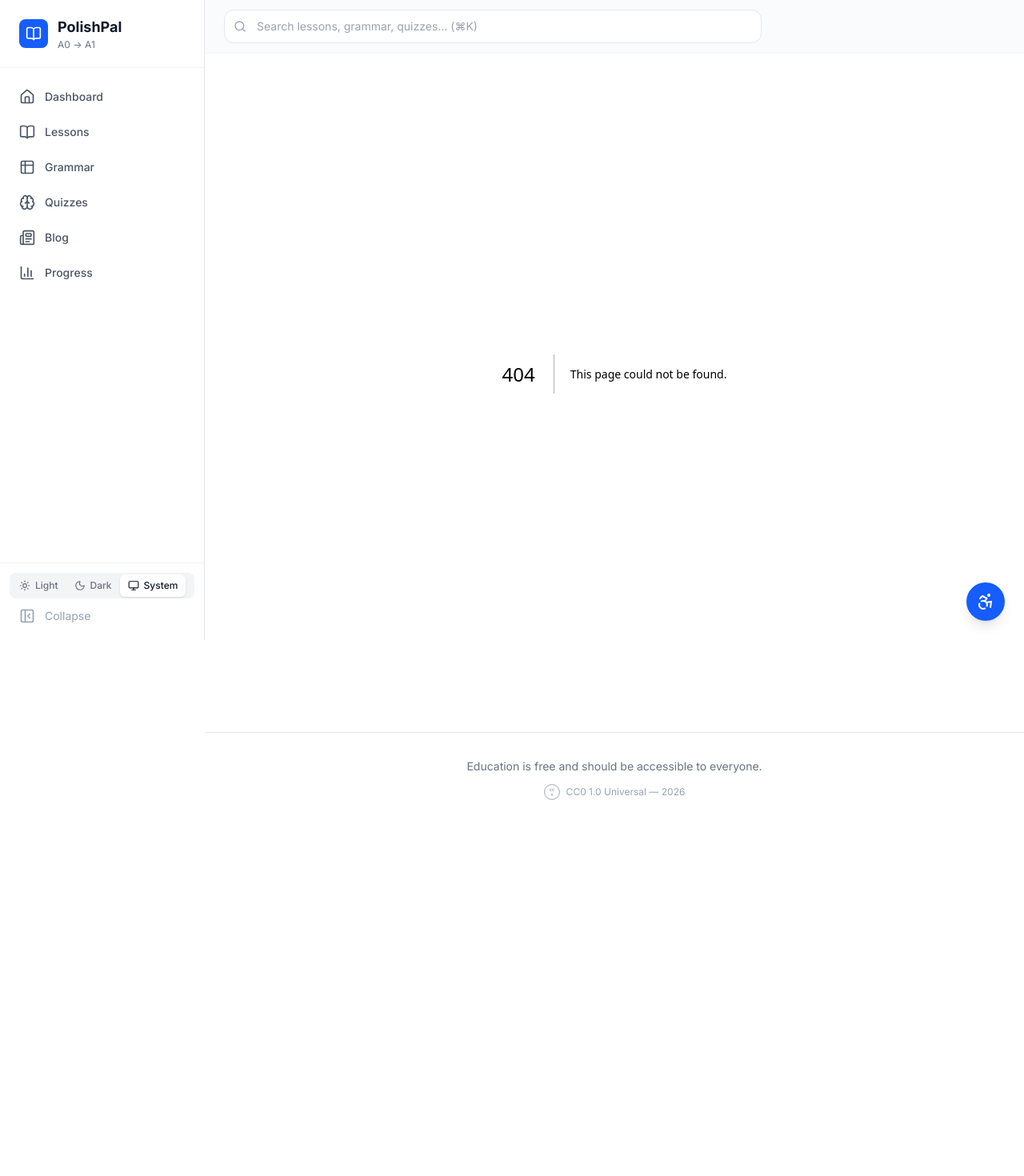
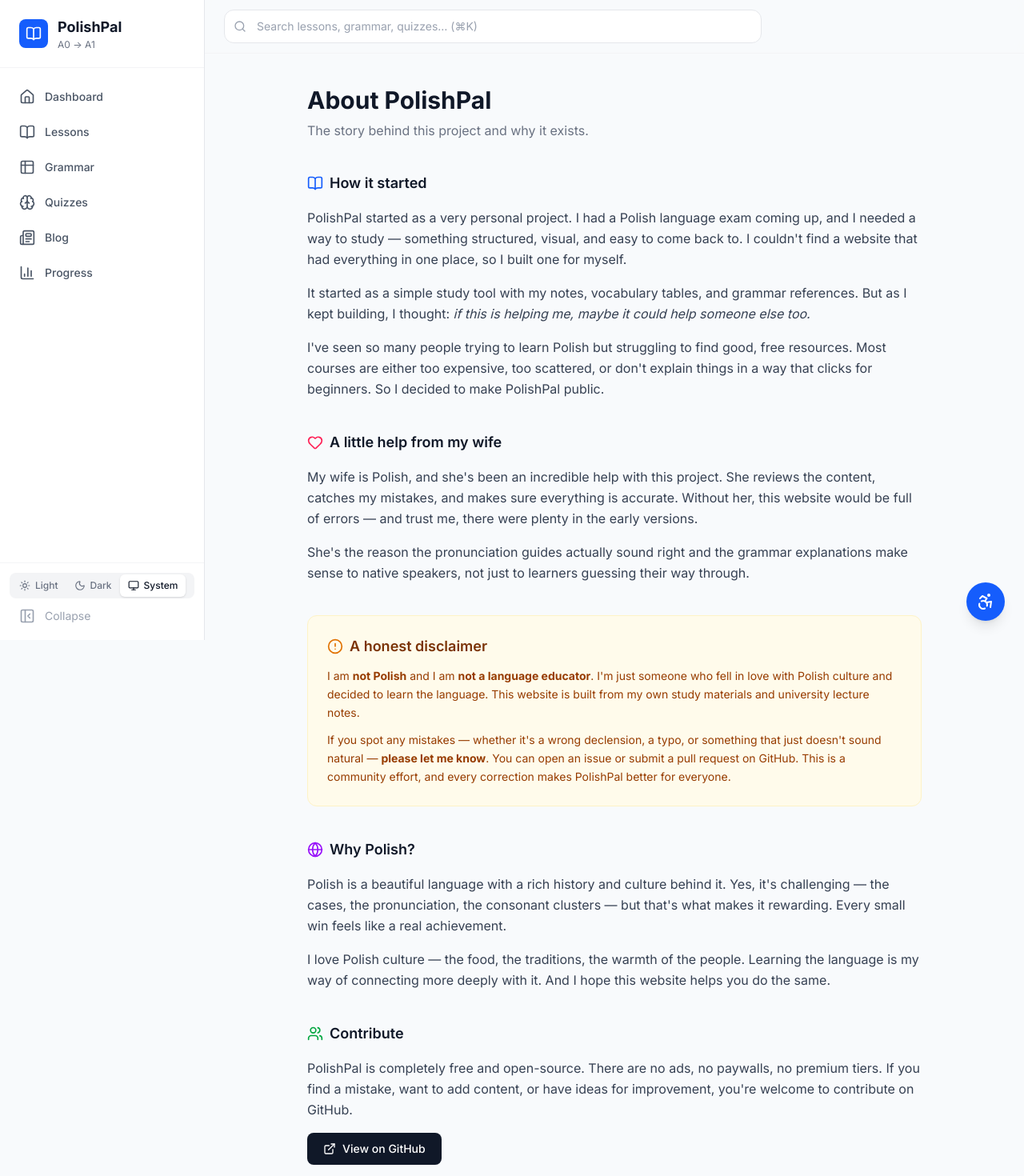
Before and after one commit to basedshiloh/Polish-Language-Learning, a Next.js app: page /about in a window 1280 px wide. Before the commit this address had no page. Shown: the top 1470 px of the page at 80% size. Before the commit the page ends 1038 px from the top, so only its background shows below. Built offline with nearby package versions, Linux system fonts and the light colour scheme.

Commit message:
Add About page and update sitemap to include About section

```diff
--- /dev/null
+++ b/src/app/about/layout.tsx
@@ -0,0 +1,26 @@
+import type { Metadata } from 'next';
+import JsonLd, { breadcrumbSchema } from '@/components/seo/JsonLd';
+
+export const metadata: Metadata = {
+  title: 'About — The Story Behind PolishPal',
+  description:
+    'PolishPal started as a personal study tool for a Polish language exam and grew into a free, open-source resource for everyone learning Polish.',
+  openGraph: {
+    title: 'About PolishPal — Why This Website Exists',
+    description: 'A personal project born from exam prep, built with love for Polish culture. Free and open-source.',
+    url: '/about',
+  },
+  alternates: { canonical: '/about' },
+};
+
+export default function AboutLayout({ children }: { children: React.ReactNode }) {
+  return (
+    <>
+      <JsonLd data={breadcrumbSchema([
+        { name: 'Home', url: 'https://polishpal.pl' },
+        { name: 'About', url: 'https://polishpal.pl/about' },
+      ])} />
+      {children}
+    </>
+  );
+}
--- /dev/null
+++ b/src/app/about/page.tsx
@@ -0,0 +1,143 @@
+import Link from 'next/link';
+import { Heart, BookOpen, ExternalLink, Users, AlertCircle, Globe } from 'lucide-react';
+
+export default function AboutPage() {
+  return (
+    <div className="p-6 md:p-10">
+      <div className="max-w-3xl mx-auto">
+        <h1 className="text-2xl md:text-3xl font-bold text-gray-900 dark:text-gray-100 mb-2">
+          About PolishPal
+        </h1>
+        <p className="text-gray-500 dark:text-gray-400 mb-10">
+          The story behind this project and why it exists.
+        </p>
+
+        {/* Origin story */}
+        <section className="mb-10">
+          <div className="flex items-center gap-2 mb-4">
+            <BookOpen className="w-5 h-5 text-blue-600" />
+            <h2 className="text-lg font-semibold text-gray-900 dark:text-gray-100">How it started</h2>
+          </div>
+          <div className="space-y-4 text-gray-700 dark:text-gray-300 leading-relaxed">
+            <p>
+              PolishPal started as a very personal project. I had a Polish language exam coming up, and I needed
+              a way to study — something structured, visual, and easy to come back to. I couldn&apos;t find a
+              website that had everything in one place, so I built one for myself.
+            </p>
+            <p>
+              It started as a simple study tool with my notes, vocabulary tables, and grammar references.
+              But as I kept building, I thought: <em>if this is helping me, maybe it could help someone else too.</em>
+            </p>
+            <p>
+              I&apos;ve seen so many people trying to learn Polish but struggling to find good, free resources.
+              Most courses are either too expensive, too scattered, or don&apos;t explain things in a way that
+              clicks for beginners. So I decided to make PolishPal public.
+            </p>
+          </div>
+        </section>
+
+        {/* Wife's contribution */}
+        <section className="mb-10">
+          <div className="flex items-center gap-2 mb-4">
+            <Heart className="w-5 h-5 text-rose-500" />
+            <h2 className="text-lg font-semibold text-gray-900 dark:text-gray-100">A little help from my wife</h2>
+          </div>
+          <div className="space-y-4 text-gray-700 dark:text-gray-300 leading-relaxed">
+            <p>
+              My wife is Polish, and she&apos;s been an incredible help with this project. She reviews the
+              content, catches my mistakes, and makes sure everything is accurate. Without her, this website
+              would be full of errors — and trust me, there were plenty in the early versions.
+            </p>
+            <p>
+              She&apos;s the reason the pronunciation guides actually sound right and the grammar explanations
+              make sense to native speakers, not just to learners guessing their way through.
+            </p>
+          </div>
+        </section>
+
+        {/* Disclaimer */}
+        <section className="mb-10 bg-amber-50 dark:bg-amber-950/30 border border-amber-100 dark:border-amber-900 rounded-xl p-6">
+          <div className="flex items-center gap-2 mb-3">
+            <AlertCircle className="w-5 h-5 text-amber-600 dark:text-amber-400" />
+            <h2 className="text-lg font-semibold text-amber-900 dark:text-amber-200">A honest disclaimer</h2>
+          </div>
+          <div className="space-y-3 text-sm text-amber-800 dark:text-amber-300 leading-relaxed">
+            <p>
+              I am <strong>not Polish</strong> and I am <strong>not a language educator</strong>. I&apos;m just
+              someone who fell in love with Polish culture and decided to learn the language. This website is
+              built from my own study materials and university lecture notes.
+            </p>
+            <p>
+              If you spot any mistakes — whether it&apos;s a wrong declension, a typo, or something that
+              just doesn&apos;t sound natural — <strong>please let me know</strong>. You can open an issue or
+              submit a pull request on GitHub. This is a community effort, and every correction makes PolishPal
+              better for everyone.
+            </p>
+          </div>
+        </section>
+
+        {/* Why Polish */}
+        <section className="mb-10">
+          <div className="flex items-center gap-2 mb-4">
+            <Globe className="w-5 h-5 text-purple-600" />
+            <h2 className="text-lg font-semibold text-gray-900 dark:text-gray-100">Why Polish?</h2>
+          </div>
+          <div className="space-y-4 text-gray-700 dark:text-gray-300 leading-relaxed">
+            <p>
+              Polish is a beautiful language with a rich history and culture behind it. Yes, it&apos;s
+              challenging — the cases, the pronunciation, the consonant clusters — but that&apos;s what
+              makes it rewarding. Every small win feels like a real achievement.
+            </p>
+            <p>
+              I love Polish culture — the food, the traditions, the warmth of the people. Learning the language
+              is my way of connecting more deeply with it. And I hope this website helps you do the same.
+            </p>
+          </div>
+        </section>
+
+        {/* Open source / contribute */}
+        <section className="mb-10">
+          <div className="flex items-center gap-2 mb-4">
+            <Users className="w-5 h-5 text-green-600" />
+            <h2 className="text-lg font-semibold text-gray-900 dark:text-gray-100">Contribute</h2>
+          </div>
+          <div className="space-y-4 text-gray-700 dark:text-gray-300 leading-relaxed">
+            <p>
+              PolishPal is completely free and open-source. There are no ads, no paywalls, no premium tiers.
+              If you find a mistake, want to add content, or have ideas for improvement, you&apos;re welcome
+              to contribute on GitHub.
+            </p>
+          </div>
+          <a
+            href="https://github.com/basedshiloh/Polish-Language-Learning"
+            target="_blank"
+            rel="noopener noreferrer"
+            className="inline-flex items-center gap-2 mt-4 px-5 py-2.5 bg-gray-900 dark:bg-gray-100 text-white dark:text-gray-900 rounded-lg text-sm font-medium hover:bg-gray-800 dark:hover:bg-gray-200 transition-colors"
+          >
+            <ExternalLink className="w-4 h-4" />
+            View on GitHub
+          </a>
+        </section>
+
+        {/* Mission */}
+        <section className="text-center py-8 border-t border-gray-200 dark:border-gray-800">
+          <p className="text-lg font-medium text-gray-900 dark:text-gray-100 mb-2">
+            Education is free and should be accessible to everyone.
+          </p>
+          <p className="text-sm text-gray-500 dark:text-gray-400">
+            Licensed under{' '}
+            <a
+              href="https://creativecommons.org/publicdomain/zero/1.0/"
+              target="_blank"
+              rel="noopener noreferrer"
+              className="text-blue-600 dark:text-blue-400 hover:underline"
+            >
+              CC0 1.0 Universal
+            </a>
+            {' '}— dedicated to the public domain.
+          </p>
+        </section>
+      </div>
+    </div>
+  );
+}
--- a/src/app/sitemap.ts
+++ b/src/app/sitemap.ts
@@ -14,6 +14,7 @@ export default function sitemap(): MetadataRoute.Sitemap {
     { url: `${BASE}/lessons`, lastModified: now, changeFrequency: 'weekly', priority: 0.9 },
     { url: `${BASE}/grammar`, lastModified: now, changeFrequency: 'weekly', priority: 0.9 },
     { url: `${BASE}/quizzes`, lastModified: now, changeFrequency: 'weekly', priority: 0.8 },
+    { url: `${BASE}/about`, lastModified: now, changeFrequency: 'monthly', priority: 0.6 },
     { url: `${BASE}/search`, lastModified: now, changeFrequency: 'monthly', priority: 0.4 },
   ];
 
```
